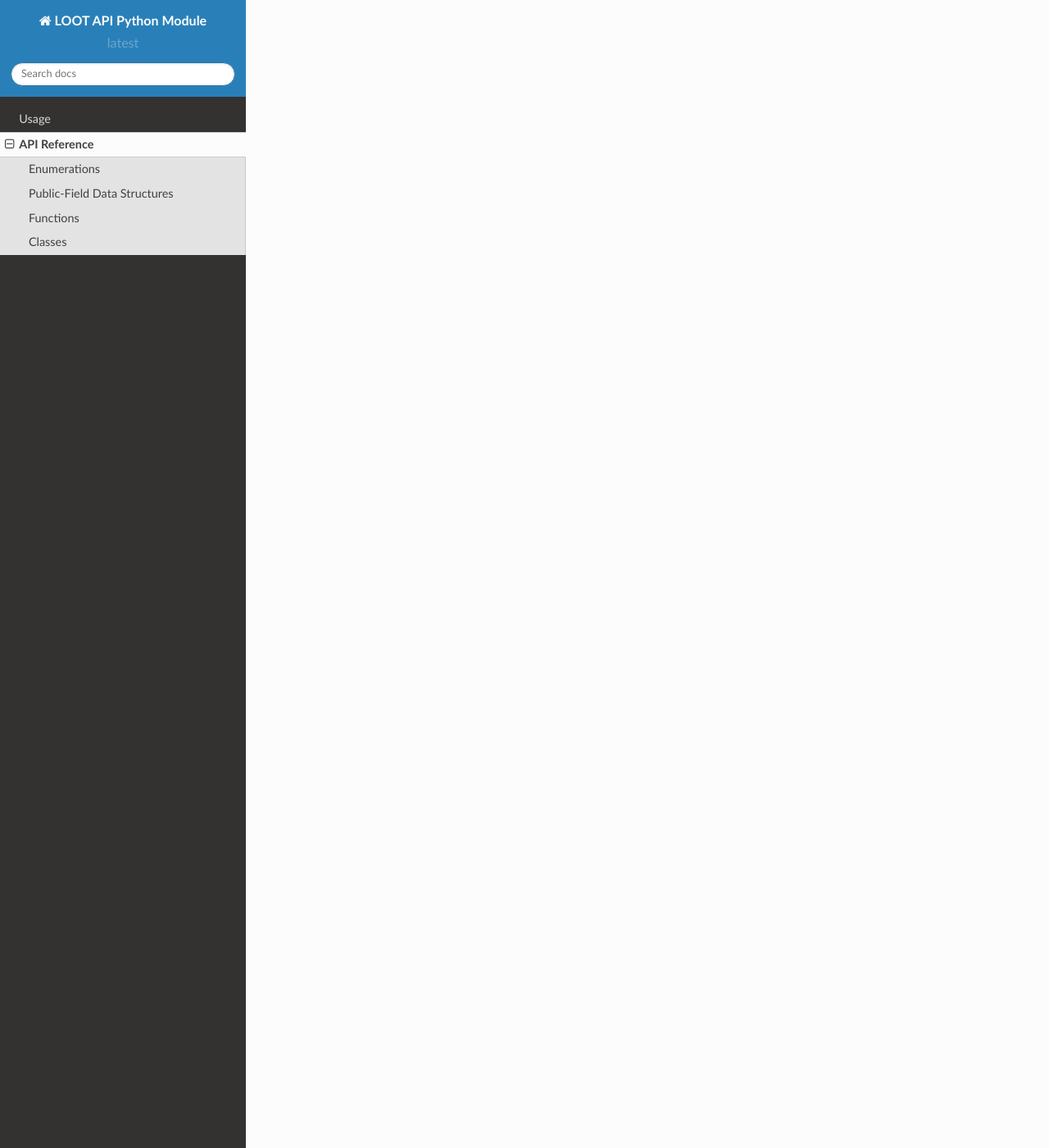
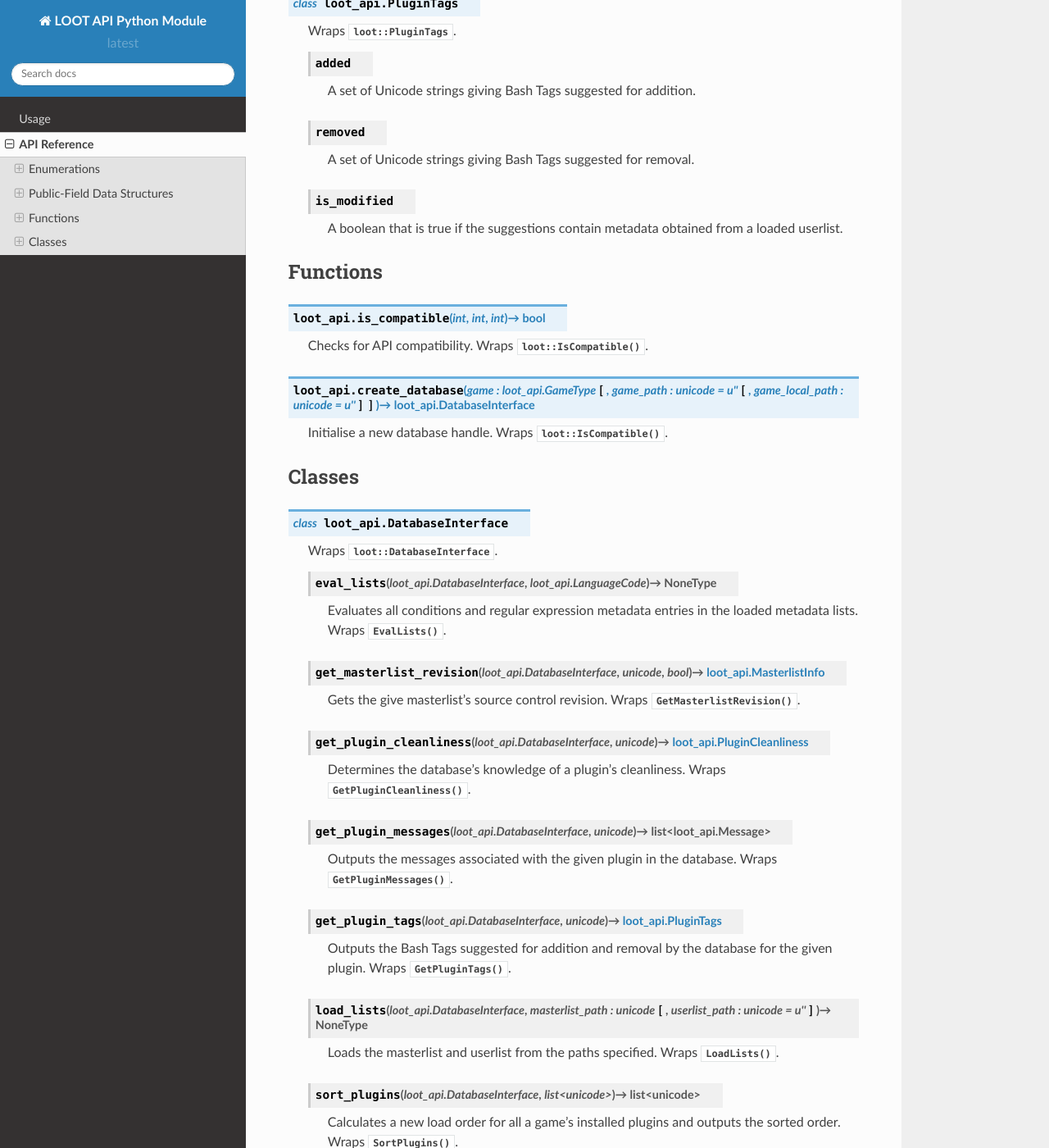
Before and after one commit to loot/libloot-python, a Sphinx documentation site: the page built from docs/reference.rst, in a window 1280 px wide and 1400 px high, scrolled down 2670 px. Shown: the whole window at 82% size. Built offline with Sphinx 7.4.7 and the Read the Docs theme 2.0.0, drawn with Linux system fonts in a browser that asks for light colours; some of the changed text lies outside the part shown.

Commit message:
Replace autodoc in Sphinx
With manually-written reference text. Autodoc won't work on Read The
Docs because it relies on the wrapper binary to be present, and it's too
complicated to build one that will work on Read The Docs and get it
there.

```diff
--- a/docs/conf.py
+++ b/docs/conf.py
@@ -34,7 +34,6 @@
 # extensions coming with Sphinx (named 'sphinx.ext.*') or your custom
 # ones.
 extensions = [
-    'sphinx.ext.autodoc',
     'sphinx.ext.intersphinx',
 ]
 
--- a/docs/reference.rst
+++ b/docs/reference.rst
@@ -9,55 +9,180 @@
 ============
 
 The wrapped enumeration types below are classes in Python, but the distinction
-makes no difference in practice, so they're grouped here for semantics.
+makes no difference in practice, so they're grouped here for semantics. All
+values are unsigned integer constants.
 
-.. autoclass:: loot_api.GameType
-   :members:
-   :undoc-members:
+.. py:class:: loot_api.GameType
 
-.. autoclass:: loot_api.LanguageCode
-   :members:
-   :undoc-members:
+  Wraps :cpp:type:`loot::GameType` to expose the LOOT API's game
+  codes.
 
-.. autoclass:: loot_api.MessageType
-   :members:
-   :undoc-members:
+  .. py:attribute:: fo3
+  .. py:attribute:: fo4
+  .. py:attribute:: fonv
+  .. py:attribute:: tes4
+  .. py:attribute:: tes5
 
-.. autoclass:: loot_api.PluginCleanliness
-   :members:
-   :undoc-members:
+.. py:class:: loot_api.LanguageCode
+
+  Wraps :cpp:type:`loot::LanguageCode` to expose the LOOT API's
+  language codes.
+
+  .. py:attribute:: english
+  .. py:attribute:: spanish
+  .. py:attribute:: russian
+  .. py:attribute:: french
+  .. py:attribute:: chinese
+  .. py:attribute:: polish
+  .. py:attribute:: brazilian_portuguese
+  .. py:attribute:: finnish
+  .. py:attribute:: german
+  .. py:attribute:: danish
+  .. py:attribute:: korean
+
+.. py:class:: loot_api.MessageType
+
+  Wraps :cpp:type:`loot::MessageType` to expose the LOOT API's
+  message type codes.
+
+  .. py:attribute:: error
+  .. py:attribute:: say
+  .. py:attribute:: warn
+
+.. py:class:: loot_api.PluginCleanliness
+
+  Wraps :cpp:type:`loot::PluginCleanliness` to expose the LOOT API's plugin cleanliness state codes.
+
+  .. py:attribute:: clean
+  .. py:attribute:: dirty
+  .. py:attribute:: do_not_clean
+  .. py:attribute:: unknown
 
 Public-Field Data Structures
 ============================
 
 Classes with public fields and no member functions.
 
-.. autoclass:: loot_api.MasterlistInfo
-   :members:
-   :undoc-members:
+.. py:class:: loot_api.MasterlistInfo
 
-.. autoclass:: loot_api.Message
-   :members:
-   :undoc-members:
+  Wraps :cpp:class:`loot::MasterlistInfo`.
 
-.. autoclass:: loot_api.PluginTags
-   :members:
-   :undoc-members:
+  .. py:attribute:: revision_id
+
+    A Unicode string containing a Git commit's SHA-1 checksum.
+
+  .. py:attribute:: revision_date
+
+    A Unicode string containing the date of the commit given by :py:attr:`revision_id`, in ISO 8601 format (YYYY-MM-DD).
+
+  .. py:attribute:: is_modified
+
+    A boolean that is true if the masterlist has been modified from its state
+    at the commit given by :py:attr:`revision_id`.
+
+.. py:class:: loot_api.Message
+
+  Wraps :cpp:class:`loot::PluginMessage`.
+
+  .. py:attribute:: type
+
+    A :py:class:`loot_api.MessageType` giving the message type.
+
+  .. py:attribute:: text
+
+    A Unicode string containing the message text.
+
+.. py:class:: loot_api.PluginTags
+
+  Wraps :cpp:class:`loot::PluginTags`.
+
+  .. py:attribute:: added
+
+    A set of Unicode strings giving Bash Tags suggested for addition.
+
+  .. py:attribute:: removed
+
+    A set of Unicode strings giving Bash Tags suggested for removal.
+
+  .. py:attribute:: is_modified
+
+    A boolean that is true if the suggestions contain metadata obtained from a loaded userlist.
 
 
 Functions
 =========
 
-.. autofunction:: loot_api.is_compatible
+.. py:function:: loot_api.is_compatible(int, int, int) -> bool
 
-.. autofunction:: loot_api.create_database
+  Checks for API compatibility. Wraps :cpp:func:`loot::IsCompatible`.
+
+.. py:function:: loot_api.create_database(game : loot_api.GameType, [game_path : unicode = u'', [game_local_path : unicode = u'']]) -> loot_api.DatabaseInterface
+
+  Initialise a new database handle. Wraps :cpp:func:`loot::IsCompatible`.
 
 Classes
 =======
 
-.. autoclass:: loot_api.DatabaseInterface
-   :members:
+.. py:class:: loot_api.DatabaseInterface
 
-.. autoclass:: loot_api.Version
-   :members:
-   :undoc-members:
+  Wraps :cpp:class:`loot::DatabaseInterface`.
+
+  .. py:method:: eval_lists(loot_api.DatabaseInterface, loot_api.LanguageCode) -> NoneType
+
+    Evaluates all conditions and regular expression metadata entries in the loaded metadata lists. Wraps :cpp:func:`EvalLists`.
+
+  .. py:method:: get_masterlist_revision(loot_api.DatabaseInterface, unicode, bool) -> loot_api.MasterlistInfo
+
+    Gets the give masterlist’s source control revision. Wraps :cpp:func:`GetMasterlistRevision`.
+
+  .. py:method:: get_plugin_cleanliness(loot_api.DatabaseInterface, unicode) -> loot_api.PluginCleanliness
+
+    Determines the database’s knowledge of a plugin’s cleanliness. Wraps :cpp:func:`GetPluginCleanliness`.
+
+  .. py:method:: get_plugin_messages(loot_api.DatabaseInterface, unicode) -> list<loot_api.Message>
+
+    Outputs the messages associated with the given plugin in the database. Wraps :cpp:func:`GetPluginMessages`.
+
+  .. py:method:: get_plugin_tags(loot_api.DatabaseInterface, unicode) -> loot_api.PluginTags
+
+    Outputs the Bash Tags suggested for addition and removal by the database for the given plugin. Wraps :cpp:func:`GetPluginTags`.
+
+  .. py:method:: load_lists(loot_api.DatabaseInterface, masterlist_path : unicode, [userlist_path : unicode = u'']) -> NoneType
+
+    Loads the masterlist and userlist from the paths specified. Wraps :cpp:func:`LoadLists`.
+
+  .. py:method:: sort_plugins(loot_api.DatabaseInterface, list<unicode>) -> list<unicode>
+
+    Calculates a new load order for all a game’s installed plugins and outputs the sorted order. Wraps :cpp:func:`SortPlugins`.
+
+  .. py:method:: update_masterlist(loot_api.DatabaseInterface, unicode, unicode, unicode) -> bool
+
+    Updates the given masterlist using the given Git repository details. Wraps :cpp:func:`UpdateMasterlist`.
+
+  .. py:method:: write_minimal_list(loot_api.DatabaseInterface, unicode, bool) -> NoneType
+
+    Writes a minimal metadata file containing only Bash Tag suggestions and/or cleanliness info from the loaded metadata. Wraps :cpp:func:`WriteMinimalList`.
+
+.. py:class:: loot_api.Version
+
+  Wraps :cpp:class:`loot::LootVersion`.
+
+  .. py:attribute:: major
+
+    An unsigned integer giving the major version number.
+
+  .. py:attribute:: minor
+
+    An unsigned integer giving the minor version number.
+
+  .. py:attribute:: patch
+
+    An unsigned integer giving the patch version number.
+
+  .. py:attribute:: revision
+
+    A Unicode string containing the SHA-1 of the Git revision that the wrapped C++ API was built from.
+
+  .. py:staticmethod:: string() -> unicode
+
+    Returns the API version as a string of the form ``major.minor.patch``
```
Also changed, not shown: 1 other file.
